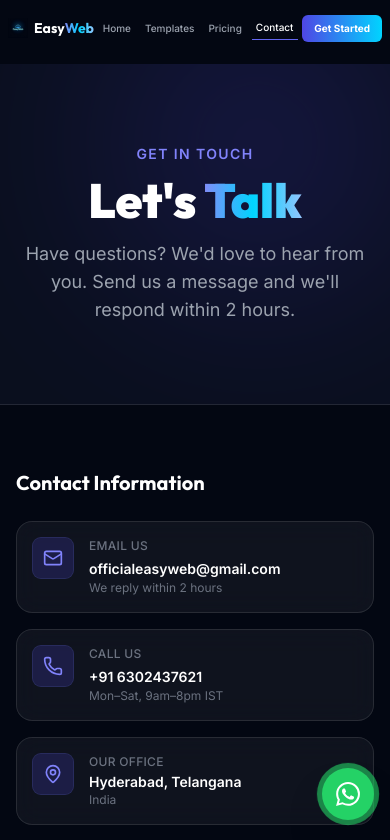
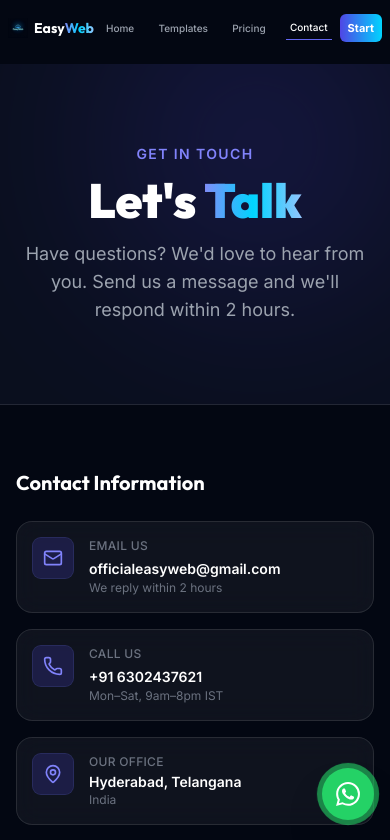
Before and after one commit to revanthbanoth/Easyweb, a React (Vite) app in the folder frontend/: page /contact in a window 390 px wide. Shown: the top 840 px of the page. Built offline with nearby package versions, Linux system fonts and the light colour scheme; no server answers.

Commit message:
fix: adjust mobile navbar spacing and Get Started button

```diff
--- a/frontend/src/components/Navbar.jsx
+++ b/frontend/src/components/Navbar.jsx
@@ -24,7 +24,7 @@ export default function Navbar() {
 
     return (
         <nav
-            className={`fixed top-0 left-0 right-0 z-50 transition-all duration-300 overflow-x-hidden ${
+            className={`fixed top-0 left-0 right-0 z-50 transition-all duration-300 overflow-hidden w-full ${
                 scrolled
                     ? 'bg-dark-900 border-b border-white/10 shadow-lg'
                     : 'bg-transparent'
@@ -52,7 +52,7 @@ export default function Navbar() {
                     </Link>
 
                     {/* CENTER: Navigation Links */}
-                    <div className="flex items-center justify-center flex-1 mx-1 md:mx-8 gap-1.5 sm:gap-3 md:gap-6 shrink">
+                    <div className="flex items-center justify-between md:justify-center flex-1 mx-2 sm:mx-4 md:mx-8 md:gap-6 shrink">
                         {navLinks.map((link) => (
                             <Link
                                 key={link.path}
@@ -75,9 +75,10 @@ export default function Navbar() {
                     <div className="flex items-center shrink-0">
                         <Link
                             to="/templates"
-                            className="btn-primary text-[10px] md:text-sm px-3 py-1.5 md:px-6 md:py-2.5 font-bold shadow-neon-blue/10 rounded-md md:rounded-xl"
+                            className="btn-primary text-[11px] md:text-sm px-2 py-1.5 sm:px-3 sm:py-1.5 md:px-6 md:py-2.5 font-bold shadow-neon-blue/10 rounded-md md:rounded-xl"
                         >
-                            Get Started
+                            <span className="md:hidden">Start</span>
+                            <span className="hidden md:inline">Get Started</span>
                         </Link>
                     </div>
 
```
